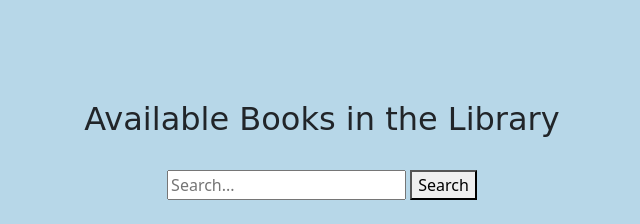
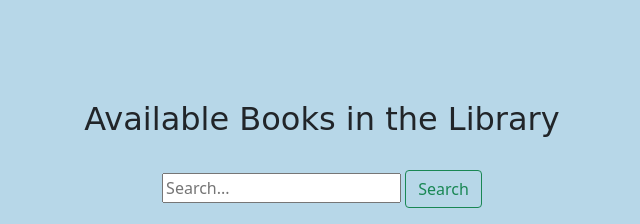
Before and after one commit to MoshiulRabbi/Smart-Library, a Django app: page /display_books/ in a window 1280 px wide. Shown: the part 56-280 px from the top of the page, without its empty margins (318-958 px from the left). Run offline with Django 3.2, Linux system fonts and the light colour scheme; the visitor is signed in with stand-in values (Sample User, id 1); data that the repository does not hold is empty.

Commit message:
SearchBChanged

```diff
--- a/templates/display_book.html
+++ b/templates/display_book.html
@@ -23,7 +23,7 @@
         <br>
     <form action="{% url 'display_books' %}" method="get">
         <input name="q"  placeholder="Search...">
-        <button type="submit">Search</button>
+        <button class="btn btn-outline-success my-2 my-sm-0" type="submit">Search</button>
     </form>
     </center>
     <br>
```
